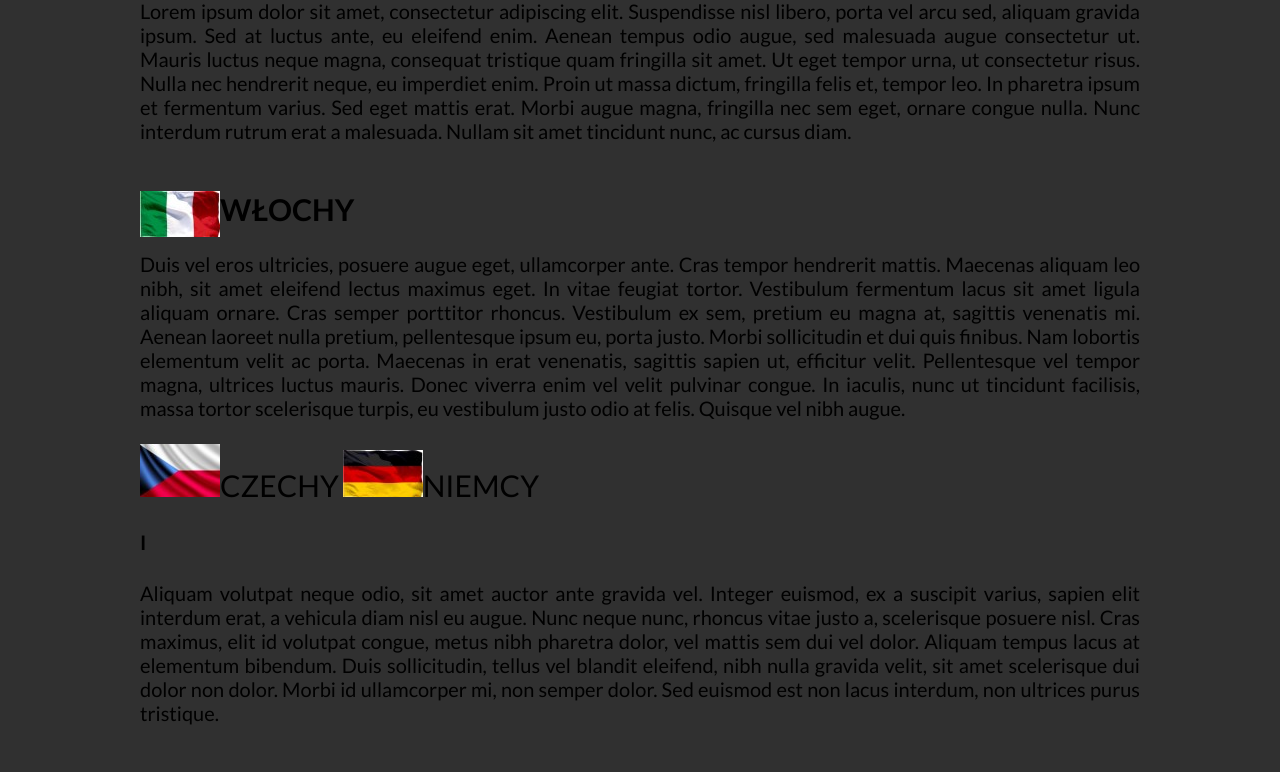
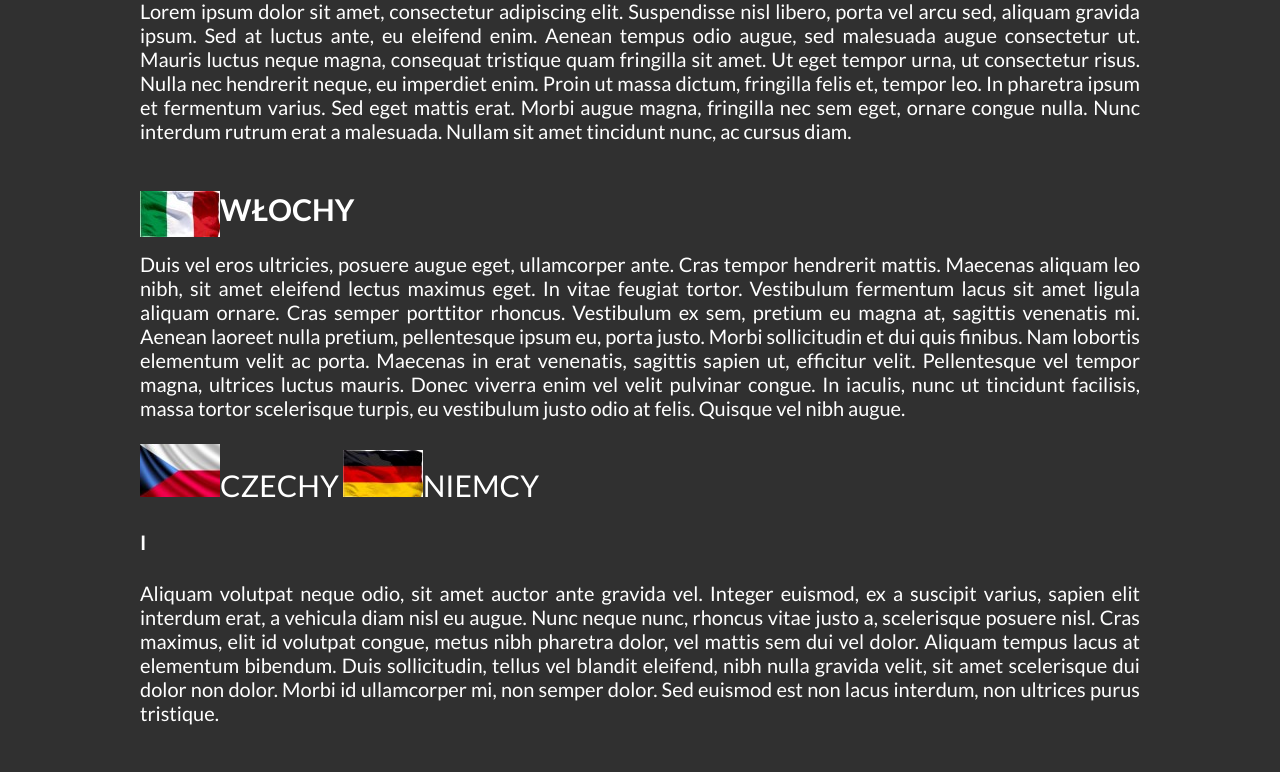
Before and after one commit to master-gothic/wycieczki3.0, a website: page index.html in a window 1280 px wide. Shown: the part 540-1312 px from the top of the page. Drawn offline with Linux system fonts and the light colour scheme.

Commit message:
kolor text

```diff
--- a/style.css
+++ b/style.css
@@ -1,7 +1,7 @@
 body
 {
     background-color:#303030;
-    columns: #ffffff;
+    color: #ffffff;
     font-family: 'Lato', sans-serif;
     font-size:20px;
     margin:0 !important;
```
